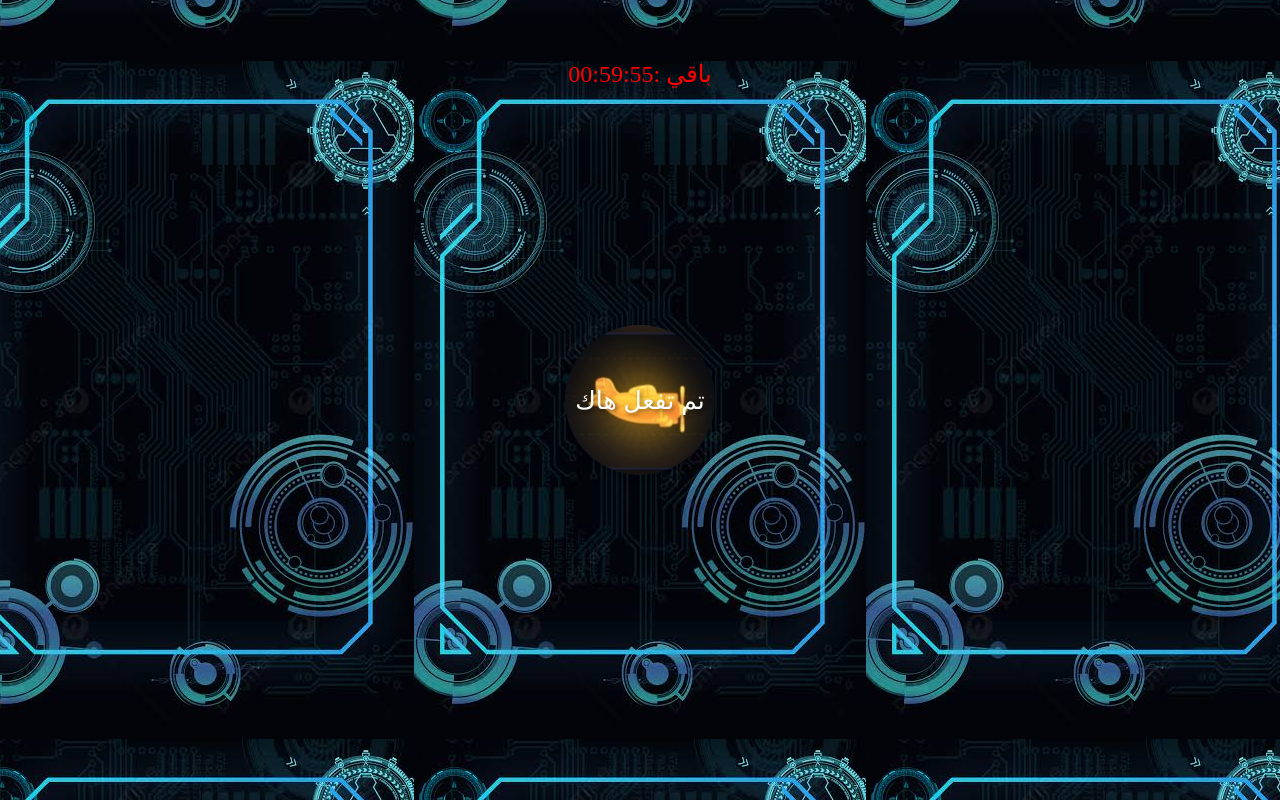
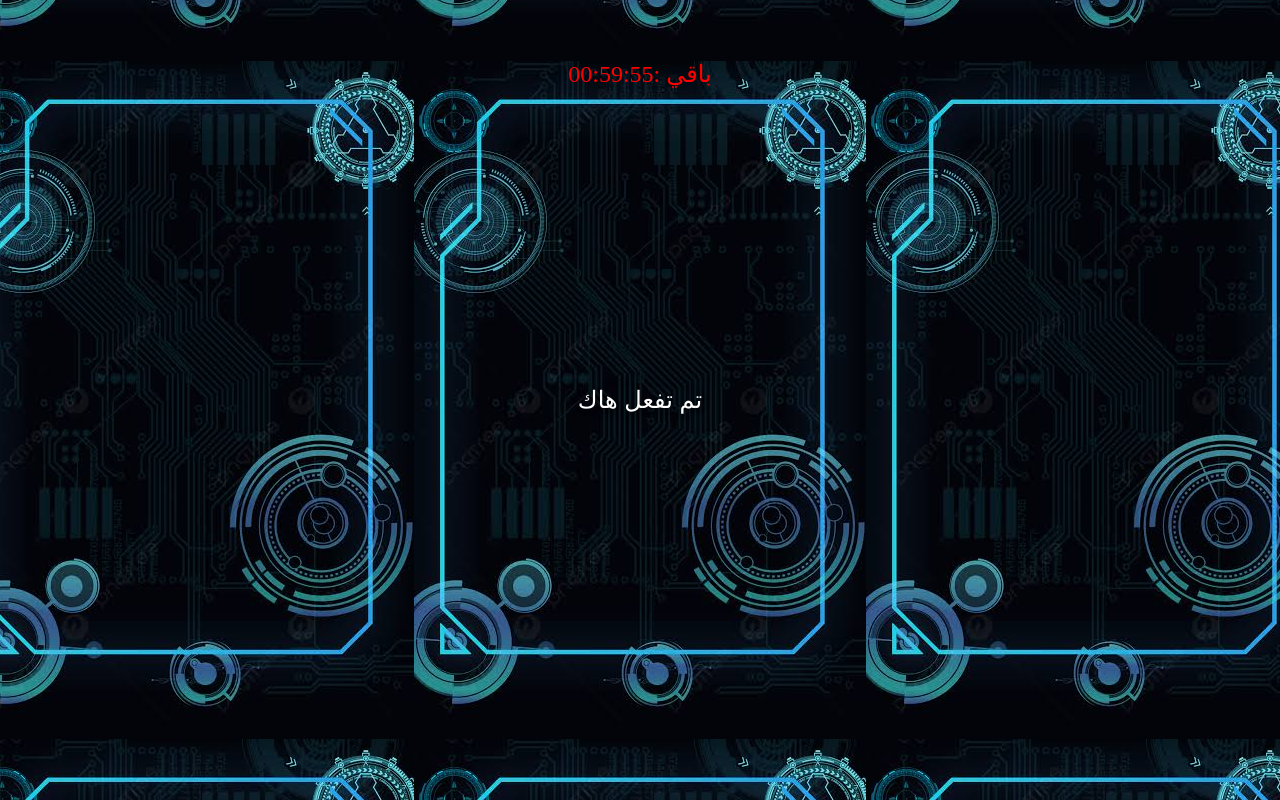
Before and after one commit to hack-crash/1xbet, a plain HTML site: page help/test.html in a window 1280 px wide. Drawn offline with Linux system fonts and the light colour scheme.

Commit message:
Update test.html

```diff
--- a/help/test.html
+++ b/help/test.html
@@ -128,17 +128,7 @@
             color: #FFFFFF; /* لون الكرة أصفر فاتح */
             box-shadow: 0px 0px 10px rgba(0, 0, 0, 0.2); /* إضافة ظل للكرة */
         }
-		#ball1 {
-background-position: center;
-background-image: url("../lok.jpg");
-text-align: center;
-font-size: 25px;
-top: 50%;
-left: 50%;
-transform: translate(-50%, -50%);
-width: 150px;
-height: 150px;
-}
+
 
 #ball2 {
 background-position: center;
```
